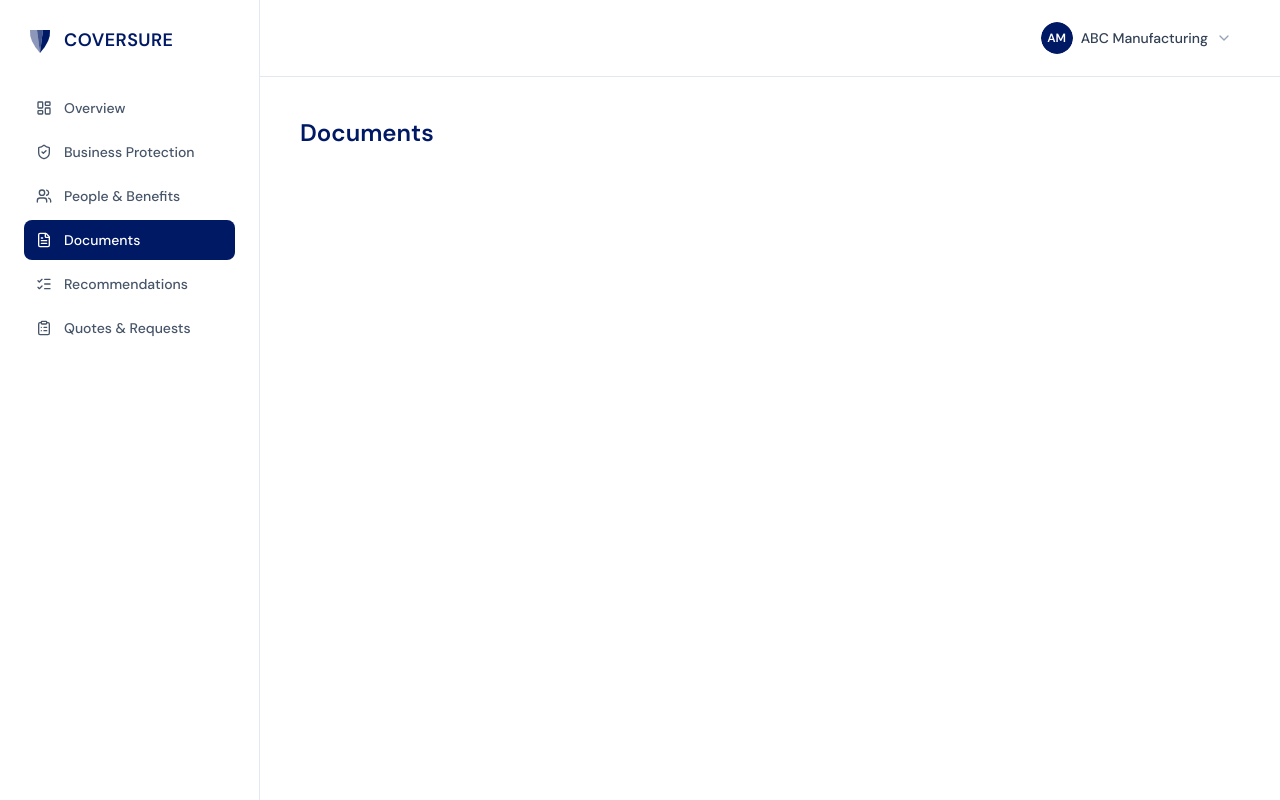
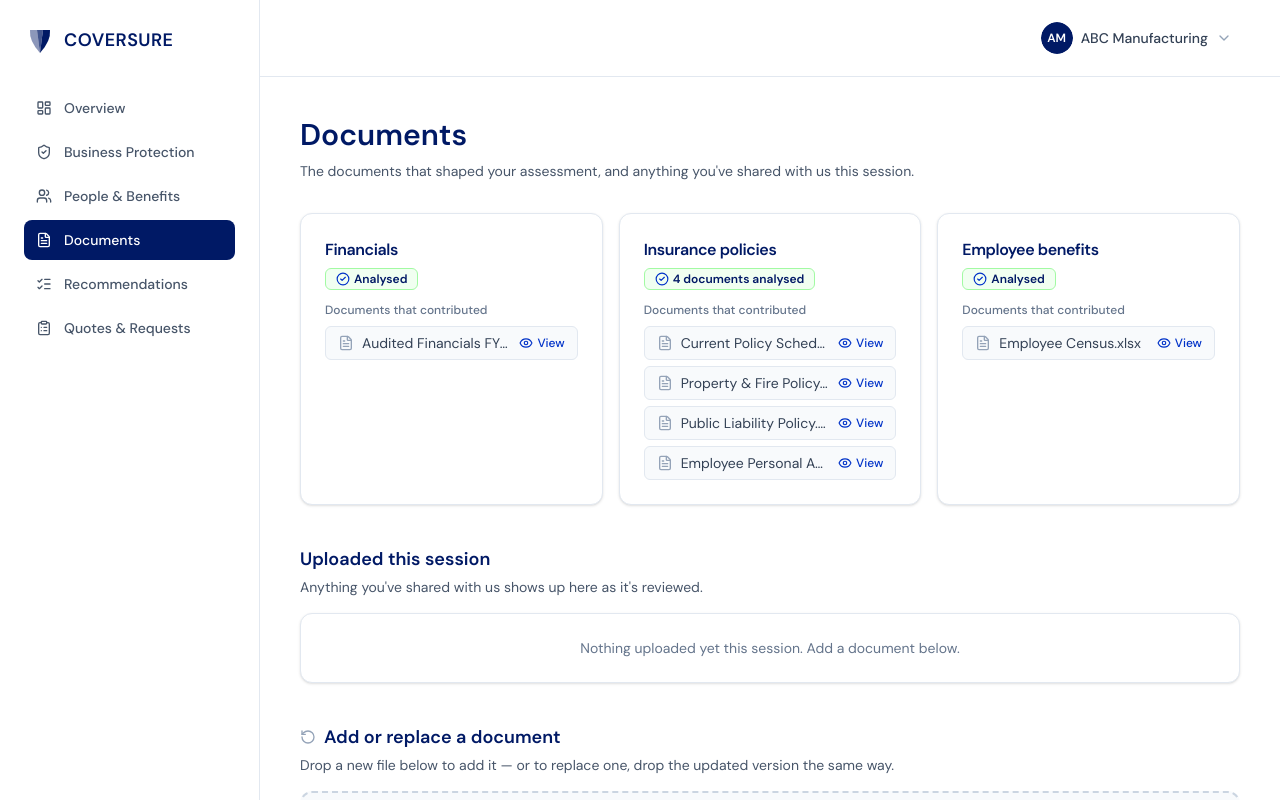
Before and after one commit to HBKRohan1981/coversure-business, a Next.js app: page /app/documents in a window 1280 px wide. Shown: the top 800 px of the page. Built offline with nearby package versions, Linux system fonts and the light colour scheme.

Commit message:
feat: documents repository (Screen 13)

```diff
--- a/src/app/app/documents/page.tsx
+++ b/src/app/app/documents/page.tsx
@@ -1,3 +1,233 @@
+"use client";
+
+import { useState } from "react";
+import { CheckCircle2, Eye, FileText, RotateCcw } from "lucide-react";
+import { Card, CardContent, CardHeader, CardTitle } from "@/components/ui/card";
+import { Badge } from "@/components/ui/badge";
+import {
+  Dialog,
+  DialogContent,
+  DialogDescription,
+  DialogHeader,
+  DialogTitle,
+} from "@/components/ui/dialog";
+import { UploadDropzone } from "@/components/upload/UploadDropzone";
+import { AssessmentDisclaimer } from "@/components/common/AssessmentDisclaimer";
+import { useSession } from "@/lib/store";
+
+/**
+ * Documents repository (Screen 13) — "good to have, do NOT overbuild" per
+ * global context. Shows the three analysed-document categories that fed
+ * the assessment, plus whatever the user has uploaded this session
+ * (useSession.uploadedDocs). View is a stub dialog (filename + status),
+ * not a real viewer; Replace is just re-dropping into the dropzone below —
+ * there is no versioning or real storage in this prototype.
+ */
+interface DocCategory {
+  key: string;
+  title: string;
+  status: string;
+  docs: string[];
+}
+
+const CATEGORIES: DocCategory[] = [
+  {
+    key: "financials",
+    title: "Financials",
+    status: "Analysed",
+    docs: ["Audited Financials FY24.pdf"],
+  },
+  {
+    key: "insurance",
+    title: "Insurance policies",
+    status: "4 documents analysed",
+    docs: [
+      "Current Policy Schedule.pdf",
+      "Property & Fire Policy.pdf",
+      "Public Liability Policy.pdf",
+      "Employee Personal Accident Policy.pdf",
+    ],
+  },
+  {
+    key: "benefits",
+    title: "Employee benefits",
+    status: "Analysed",
+    docs: ["Employee Census.xlsx"],
+  },
+];
+
 export default function DocumentsPage() {
-  return <h1 className="text-2xl font-semibold text-midnight">Documents</h1>;
+  const uploadedDocs = useSession((s) => s.uploadedDocs);
+  const addUploadedDoc = useSession((s) => s.addUploadedDoc);
+  const [viewingDoc, setViewingDoc] = useState<string | null>(null);
+
+  function handleFiles(names: string[]) {
+    names.forEach((name) => addUploadedDoc(name));
+  }
+
+  return (
+    <div>
+      <h1 className="text-2xl font-semibold text-midnight sm:text-3xl">
+        Documents
+      </h1>
+      <p className="mt-2 max-w-2xl text-sm text-slate-600">
+        The documents that shaped your assessment, and anything you&apos;ve
+        shared with us this session.
+      </p>
+
+      {/* Analysed-document categories */}
+      <div className="mt-8 grid gap-4 sm:grid-cols-3">
+        {CATEGORIES.map((cat) => (
+          <Card key={cat.key} className="border-slate-200">
+            <CardHeader className="pb-3">
+              <div className="flex items-start justify-between gap-2">
+                <CardTitle className="text-base text-midnight">
+                  {cat.title}
+                </CardTitle>
+              </div>
+              <Badge
+                variant="outline"
+                className="w-fit gap-1 border-mint bg-mint/15 text-midnight"
+              >
+                <CheckCircle2 className="size-3.5 text-royal" aria-hidden />
+                {cat.status}
+              </Badge>
+            </CardHeader>
+            <CardContent className="pt-0">
+              <p className="mb-2 text-xs font-medium text-slate-500">
+                Documents that contributed
+              </p>
+              <ul className="space-y-1.5">
+                {cat.docs.map((doc) => (
+                  <li
+                    key={doc}
+                    className="flex items-center justify-between gap-2 rounded-md border border-slate-200 bg-slate-50 px-3 py-1.5 text-sm text-slate-700"
+                  >
+                    <span className="flex min-w-0 items-center gap-2">
+                      <FileText
+                        className="size-4 shrink-0 text-slate-400"
+                        aria-hidden
+                      />
+                      <span className="truncate">{doc}</span>
+                    </span>
+                    <button
+                      type="button"
+                      onClick={() => setViewingDoc(doc)}
+                      className="flex shrink-0 items-center gap-1 text-xs font-medium text-royal hover:text-electric"
+                    >
+                      <Eye className="size-3.5" aria-hidden />
+                      View
+                    </button>
+                  </li>
+                ))}
+              </ul>
+            </CardContent>
+          </Card>
+        ))}
+      </div>
+
+      {/* Uploaded this session */}
+      <div className="mt-10">
+        <h2 className="text-lg font-semibold text-midnight">
+          Uploaded this session
+        </h2>
+        <p className="mt-1 text-sm text-slate-600">
+          Anything you&apos;ve shared with us shows up here as it&apos;s
+          reviewed.
+        </p>
+
+        {uploadedDocs.length === 0 ? (
+          <Card className="mt-4 border-slate-200">
+            <CardContent className="py-6 text-center text-sm text-slate-500">
+              Nothing uploaded yet this session. Add a document below.
+            </CardContent>
+          </Card>
+        ) : (
+          <Card className="mt-4 border-slate-200">
+            <CardContent className="py-4">
+              <ul className="space-y-1.5">
+                {uploadedDocs.map((doc) => (
+                  <li
+                    key={doc}
+                    className="flex items-center justify-between gap-2 rounded-md border border-slate-200 bg-white px-3 py-1.5 text-sm text-slate-700"
+                  >
+                    <span className="flex min-w-0 items-center gap-2">
+                      <FileText
+                        className="size-4 shrink-0 text-slate-400"
+                        aria-hidden
+                      />
+                      <span className="truncate">{doc}</span>
+                    </span>
+                    <span className="flex shrink-0 items-center gap-3">
+                      <Badge
+                        variant="outline"
+                        className="gap-1 border-mint bg-mint/15 text-midnight"
+                      >
+                        <CheckCircle2 className="size-3 text-royal" aria-hidden />
+                        Analysed
+                      </Badge>
+                      <button
+                        type="button"
+                        onClick={() => setViewingDoc(doc)}
+                        className="flex items-center gap-1 text-xs font-medium text-royal hover:text-electric"
+                      >
+                        <Eye className="size-3.5" aria-hidden />
+                        View
+                      </button>
+                    </span>
+                  </li>
+                ))}
+              </ul>
+            </CardContent>
+          </Card>
+        )}
+      </div>
+
+      {/* Upload / replace */}
+      <div className="mt-10">
+        <h2 className="flex items-center gap-2 text-lg font-semibold text-midnight">
+          <RotateCcw className="size-4 text-slate-400" aria-hidden />
+          Add or replace a document
+        </h2>
+        <p className="mt-1 text-sm text-slate-600">
+          Drop a new file below to add it &mdash; or to replace one, drop the
+          updated version the same way.
+        </p>
+        <div className="mt-4">
+          <UploadDropzone
+            category="documents"
+            label="Drag and drop a document, or click to browse"
+            onFiles={handleFiles}
+          />
+        </div>
+      </div>
+
+      <AssessmentDisclaimer className="mt-10" />
+
+      {/* View stub dialog */}
+      <Dialog
+        open={viewingDoc !== null}
+        onOpenChange={(open) => !open && setViewingDoc(null)}
+      >
+        <DialogContent className="sm:max-w-md">
+          <DialogHeader>
+            <DialogTitle className="flex items-center gap-2 text-midnight">
+              <FileText className="size-5 text-slate-400" aria-hidden />
+              <span className="truncate">{viewingDoc}</span>
+            </DialogTitle>
+            <DialogDescription>
+              This document has been reviewed as part of your assessment.
+            </DialogDescription>
+          </DialogHeader>
+          <Badge
+            variant="outline"
+            className="w-fit gap-1 border-mint bg-mint/15 text-midnight"
+          >
+            <CheckCircle2 className="size-3.5 text-royal" aria-hidden />
+            Analysed
+          </Badge>
+        </DialogContent>
+      </Dialog>
+    </div>
+  );
 }
```
